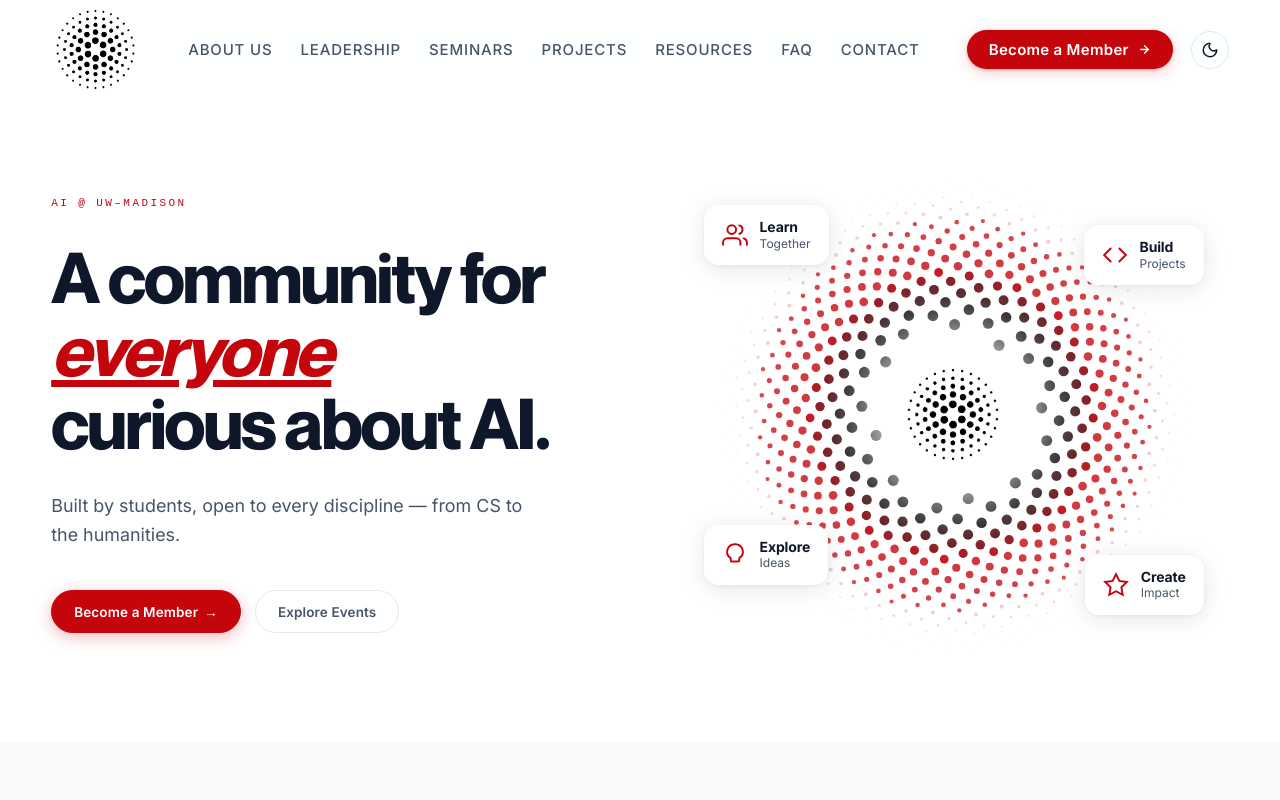
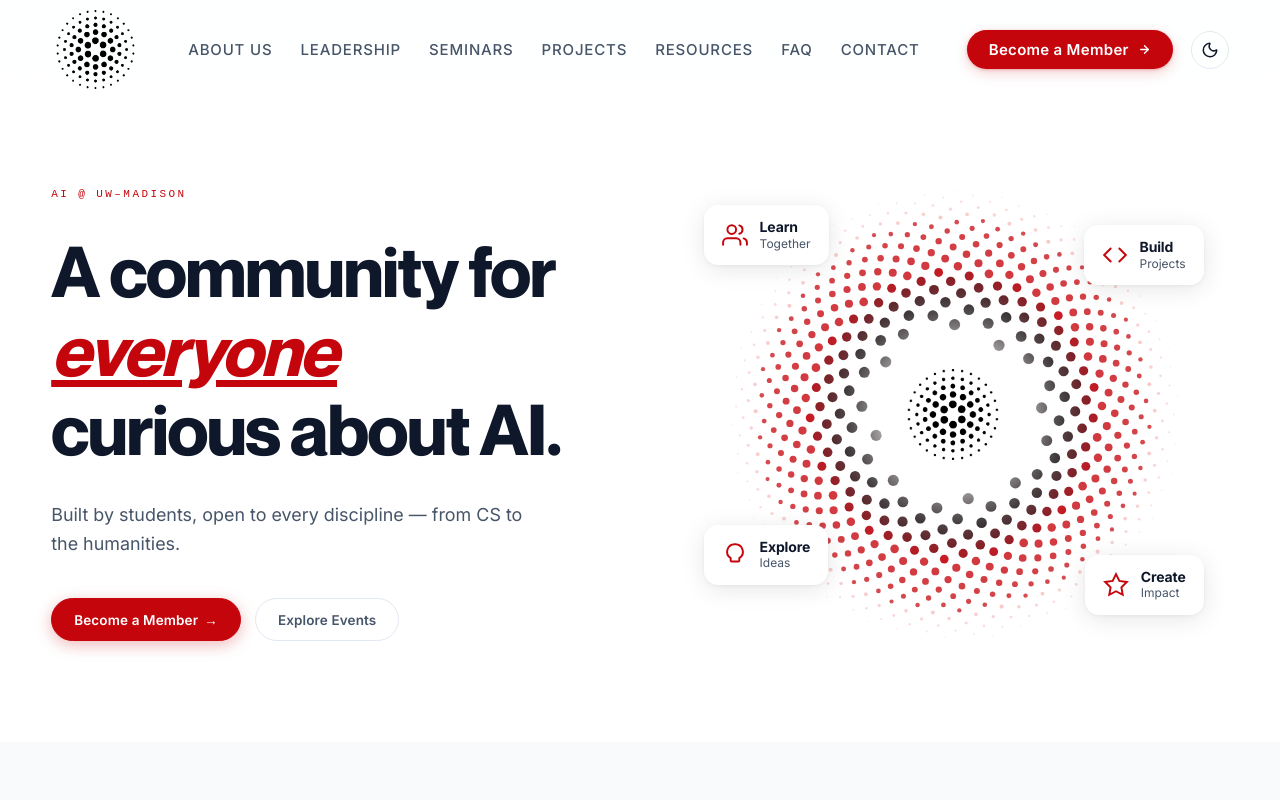
Before and after one commit to aiclubuwmadison/aiclubuwmadison.github.io, a React (Vite) app: page / in a window 1280 px wide. Shown: the top 800 px of the page. Built offline with nearby package versions, Linux system fonts and the light colour scheme; a web font is replaced by a local one.

Commit message:
style: refine About page hero title line-height and letter-spacing

```diff
--- a/src/components/About.css
+++ b/src/components/About.css
@@ -41,8 +41,8 @@
   font-family: var(--atmos-serif);
   font-weight: 800;
   font-size: clamp(40px, 5.5vw, 72px);
-  line-height: 1.04;
-  letter-spacing: -0.03em;
+  line-height: 1.12;
+  letter-spacing: -0.02em;
   color: var(--atmos-ink);
   margin: 0;
 }
```
